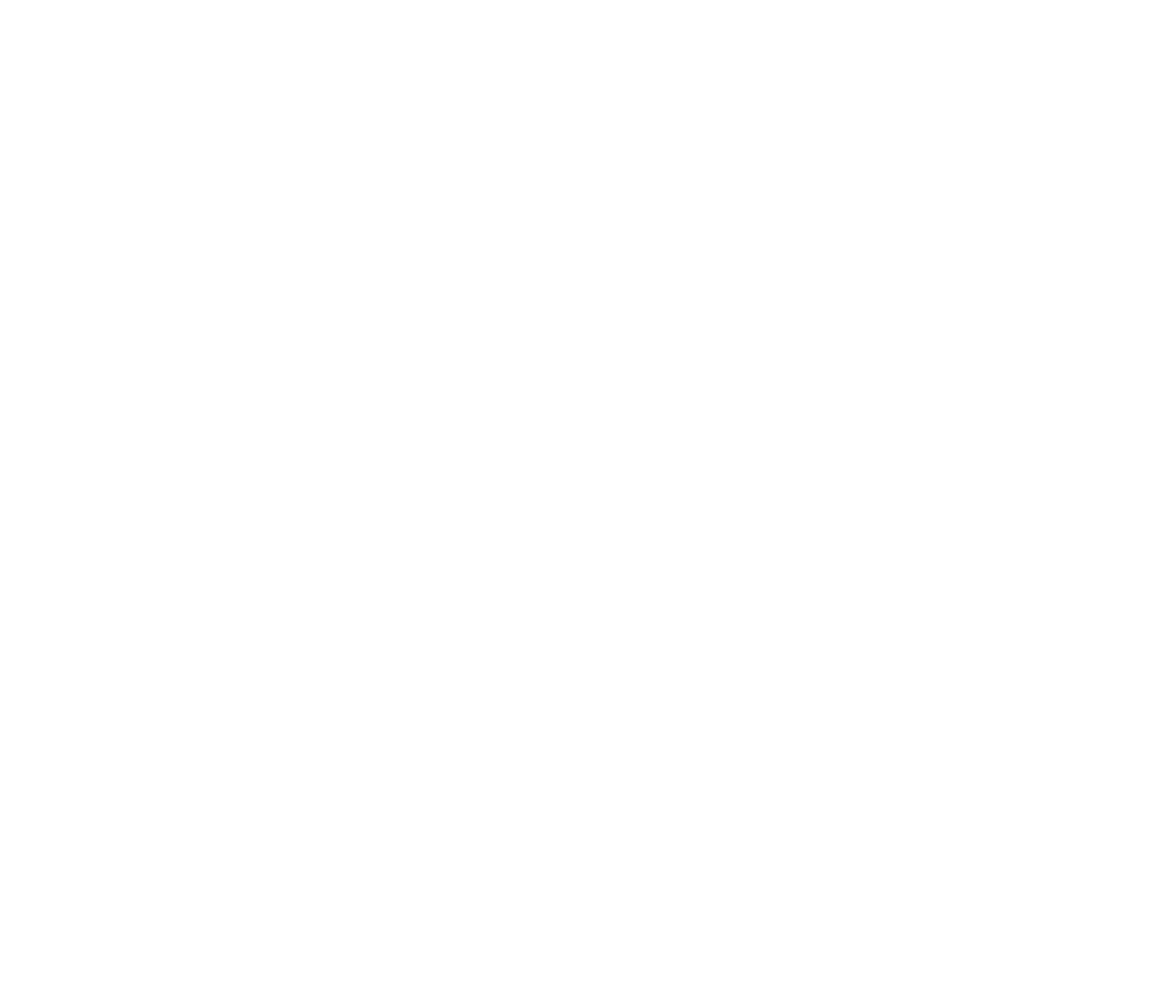
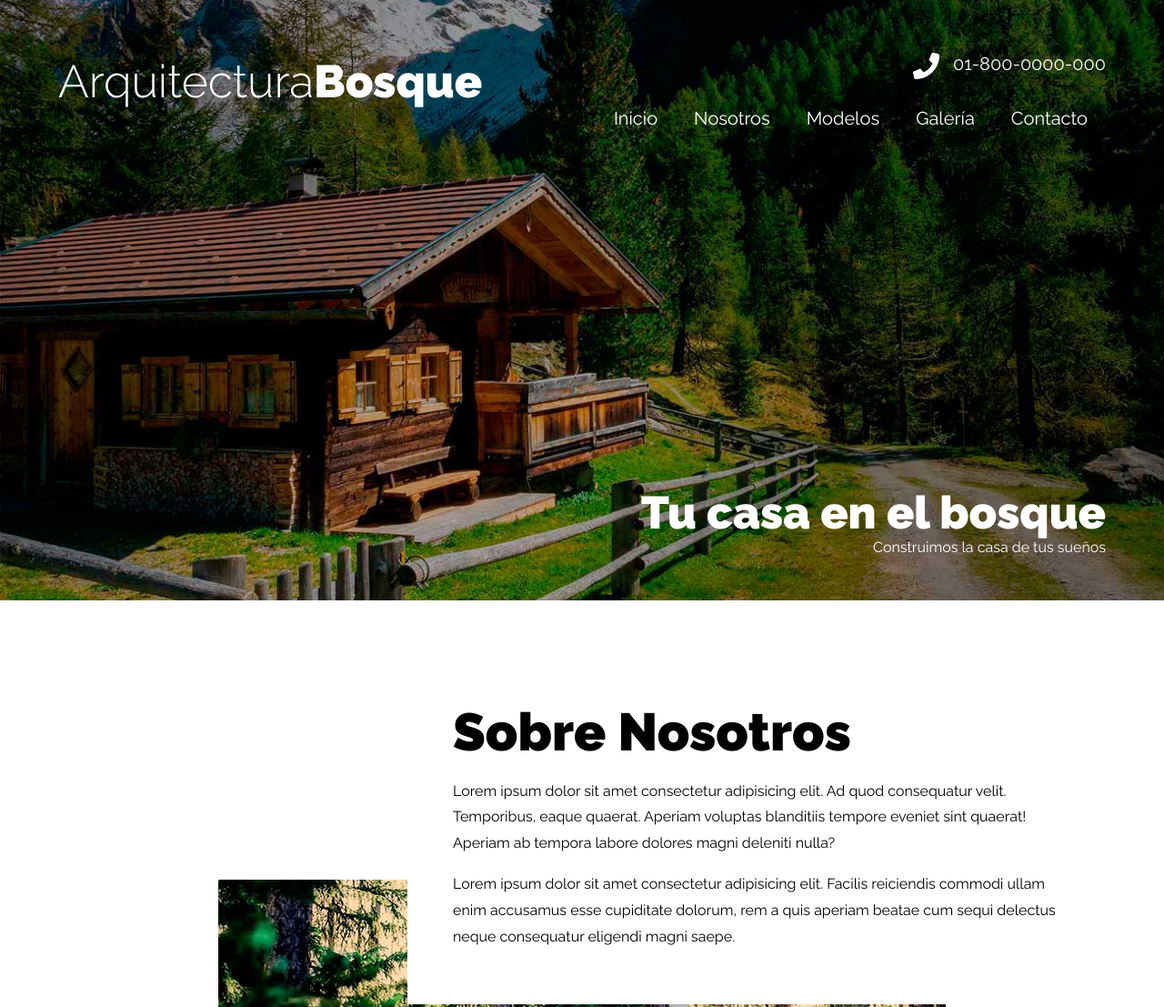
Before and after one commit to Camoralesh27/P3-CSS-arquitectura, a plain HTML site: page index.html in a window 1280 px wide. Shown: the top 1107 px of the page at 91% size. Before the commit the page ends 800 px from the top, so only its background shows below. Drawn offline with Linux system fonts and the light colour scheme.

Commit message:
terminando seccion header y nosotros

```diff
--- a/css/styles.css
+++ b/css/styles.css
@@ -1,6 +1,6 @@
 :root {
     --blanco: #FFF;
-    --negro:#111111;
+    --negro: #111111;
     --gris: #343A40;
 
     --fuentePrincipal: 'Raleway', sans-serif;
@@ -10,7 +10,6 @@ html {
     font-size: 62.5%;
     box-sizing: border-box;
 }
-
 *, *:before, *:after {
     box-sizing: inherit;
 }
@@ -20,33 +19,28 @@ body {
     font-size: 1.6rem;
     line-height: 1.8;
 }
-
-h1 ,h2, h3 {
+h1, h2, h3 {
     font-weight: 900;
+    line-height: 1.2;
     margin: 1rem 0 4rem 0;
 }
 
 h1 {
     font-size: 4.8rem;
 }
-
 h2 {
     font-size: 5.8rem;
 }
-
 h3 {
     font-size: 5rem;
 }
-
 a {
     text-decoration: none;
 }
-
 img {
     max-width: 100%;
     display: block;
 }
-
 .contenedor {
     max-width: 120rem;
     margin: 0 auto;
@@ -70,7 +64,164 @@ img {
 .text-center {
     text-align: center;
 }
-
 .mt-5 {
     margin-top: 5rem;
 }
+
+/* Header */
+.header {
+    min-height: 60rem;
+    background-image: url(../img/hero.jpg);
+    background-repeat: no-repeat;
+    background-size: cover;
+    background-position: center;
+    padding: 5rem 0;
+}
+
+.contenido-header {
+    display: flex;
+    flex-direction: column;
+    height: calc(60rem - 4rem);
+    justify-content: space-between;
+    color: var(--blanco);
+}
+.nombre-sitio {
+    font-weight: 300;
+    text-align: center;
+    font-size: 3rem;
+}
+@media (min-width: 768px) {
+    .nombre-sitio {
+        font-size: 5rem;
+    }
+}
+
+.nombre-sitio span {
+    font-weight: 900;
+}
+
+@media (min-width: 768px) {
+    .barra {
+        display: flex;
+        justify-content: space-between;
+        align-items: center;
+    }
+}
+
+.contacto {
+    display: flex;
+    flex-direction: column;
+    align-items: center;
+}
+
+@media (min-width: 768px) {
+    .contacto {
+        align-items: flex-end;
+    }
+}
+
+.telefono {
+    display: flex;
+}
+
+.telefono::before {
+    content: '';
+    display: block;
+    width: 4rem;
+    height: 4rem;
+    background-image: url(../img/telefono.png);
+    background-repeat: no-repeat;
+    background-position: center center;
+    margin-right: 1rem;
+}
+
+.header a {
+    color: var(--blanco);
+    font-size: 2rem;
+}
+
+.navegacion {
+    display: flex;
+    flex-direction: column;
+    align-items: center;
+    width: 100%;
+    margin-top: 1rem;
+}
+@media (min-width: 768px) {
+    .navegacion {
+        flex-direction: row;
+    }
+}
+.navegacion a {
+    padding: .5rem;
+    transition: background-color 300ms;
+    width: 100%;
+    text-align: center;
+}
+
+@media (min-width: 768px) {
+    .navegacion a {
+        padding: 1rem 2rem;
+    }
+}
+
+.navegacion a:hover {
+    background-color: rgb(255 255 255 / 0.5);
+    color: var(--negro);
+}
+
+.slogan {
+    text-align: center;
+}
+@media (min-width: 768px) {
+    .slogan {
+        text-align: right;
+    }
+}
+
+.slogan h1 {
+    font-size: 3rem;
+    margin: 0;
+}
+
+@media (min-width: 768px) {
+    .slogan h1 {
+        font-size: 5rem;
+    }
+}
+.slogan p {
+    margin: 0;
+    line-height: 1;
+}
+
+/* Nosotros */
+.nosotros {
+    display: grid;
+    grid-template-rows: repeat(2, 1fr);
+    background-image: url(../img/nosotros.jpg);
+    background-repeat: no-repeat;
+    background-position: bottom center;
+}
+
+@media (min-width: 992px) {
+    .nosotros {
+        grid-template-columns: repeat(3, 1fr);
+
+    }
+}
+
+.contenido-nosotros {
+    background-color: var(--blanco);
+    padding: 5rem;
+}
+
+@media (min-width: 992px) {
+    .contenido-nosotros {
+        grid-column: 2 / 4;
+    }
+}
+
+.contenido-nosotros h2,
+.contenido-nosotros p {
+    margin-bottom: 1rem;
+}
--- a/index.html
+++ b/index.html
@@ -6,7 +6,7 @@
     <meta name="viewport" content="width=device-width, initial-scale=1.0">
 
     <!-- title -->
-    <title>Document</title>
+    <title>Arquitectura</title>
 
     <!-- stylesheet -->
     <link rel="stylesheet" href="./css/normalize.css">
@@ -18,6 +18,42 @@
     <link href="https://fonts.googleapis.com/css2?family=Raleway:wght@300;400;700;900&display=swap" rel="stylesheet">
 </head>
 <body>
+    <header class="header">
+        <div class="contenedor contenido-header">
+            <div class="barra">
+                <div class="logo">
+                    <h1 class="nombre-sitio">
+                        Arquitectura<span>Bosque</span>
+                    </h1>
+                </div>
 
+                <div class="contacto">
+                    <a class="telefono" href="tel:01-800-0000-000">01-800-0000-000</a>
+
+                    <nav class="navegacion">
+                        <a class="link" href="#">Inicio</a>
+                        <a class="link" href="#">Nosotros</a>
+                        <a class="link" href="#">Modelos</a>
+                        <a class="link" href="#">Galería</a>
+                        <a class="link" href="#">Contacto</a>
+                    </nav>
+                </div>
+            </div>
+            <div class="slogan">
+                <h1>Tu casa en el bosque</h1>
+                <p>Construimos la casa de tus sueños</p>
+            </div>
+        </div>
+    </header>
+
+    <section class="contenedor mt-5 nosotros">
+        <div class="contenido-nosotros">
+            <h2>Sobre Nosotros</h2>
+
+            <p>Lorem ipsum dolor sit amet consectetur adipisicing elit. Ad quod consequatur velit. Temporibus, eaque quaerat. Aperiam voluptas blanditiis tempore eveniet sint quaerat! Aperiam ab tempora labore dolores magni deleniti nulla?</p>
+
+            <p>Lorem ipsum dolor sit amet consectetur adipisicing elit. Facilis reiciendis commodi ullam enim accusamus esse cupiditate dolorum, rem a quis aperiam beatae cum sequi delectus neque consequatur eligendi magni saepe.</p>
+        </div>
+    </section>
 </body>
 </html>
```
